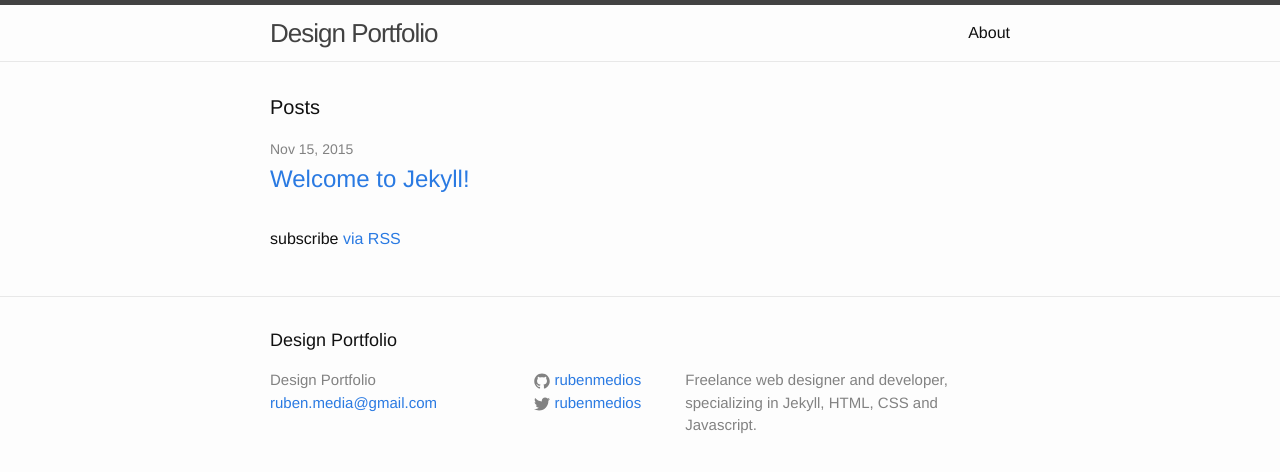
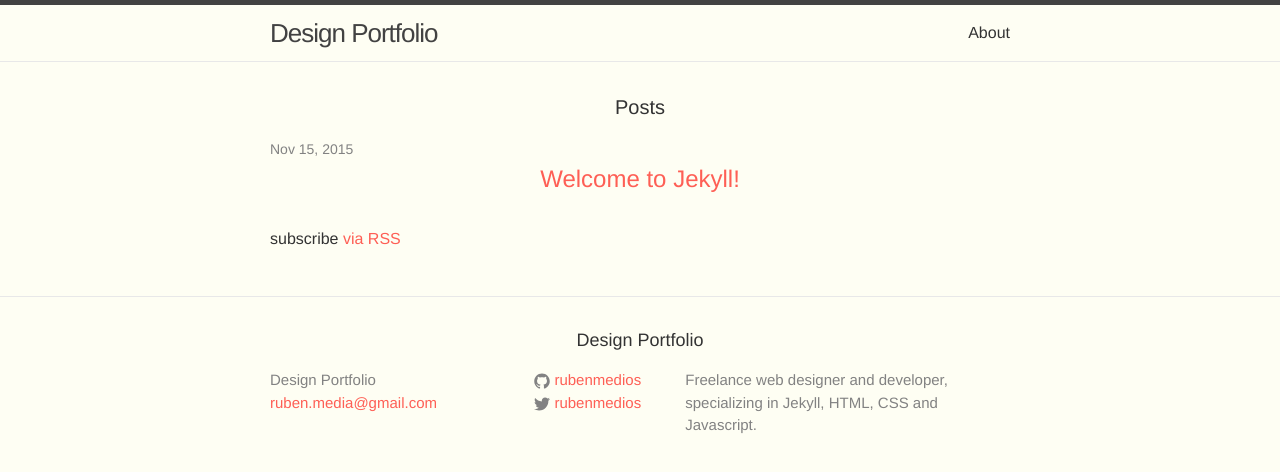
Before and after one commit to rubenmedios/designer-portfolio, a Jekyll site: the page built from index.html, in a window 1280 px wide. Shown: the top 472 px of the page. Built offline with Jekyll 4.4.1, drawn with Linux system fonts in a browser that asks for light colours.

Commit message:
add variables and defualt styles

```diff
--- a/_sass/_base.scss
+++ b/_sass/_base.scss
@@ -82,9 +82,14 @@ li {
  * Headings
  */
 h1, h2, h3, h4, h5, h6 {
-    font-weight: $base-font-weight;
+    font-weight: 500;
+    text-align: center;
 }
-
+.mega   { font-size: $mega-font-size; }
+h1, .h1 { font-size: $h1-font-size; }
+h2, .h2 { font-size: $h2-font-size; }
+h3, .h3 { font-size: $h3-font-size; }
+h4, .h4 { font-size: $h4-font-size; }
 
 
 /**
@@ -93,13 +98,10 @@ h1, h2, h3, h4, h5, h6 {
 a {
     color: $brand-color;
     text-decoration: none;
-
-    &:visited {
-        color: darken($brand-color, 15%);
-    }
+    transition: 0.3s;
 
     &:hover {
-        color: $text-color;
+        color: $blue-color;
         text-decoration: underline;
     }
 }
--- a/css/main.scss
+++ b/css/main.scss
@@ -6,17 +6,30 @@
 
 
 // Our variables
-$base-font-family: "Helvetica Neue", Helvetica, Arial, sans-serif;
+$base-font-family: 'AvenirNext LT Pro', "Helvetica Neue", Helvetica, Arial, sans-serif;
 $base-font-size:   16px;
 $base-font-weight: 400;
 $small-font-size:  $base-font-size * 0.875;
 $base-line-height: 1.5;
 
+$mega-font-size: 100px;
+$h1-font-size: 70px;
+$h2-font-size: 40px;
+$h3-font-size: 30px;
+$h4-font-size: 24px;
+
 $spacing-unit:     30px;
 
-$text-color:       #111;
-$background-color: #fdfdfd;
-$brand-color:      #2a7ae2;
+$text-color:       #333;
+$background-color: #fefef3;
+$brand-color:      #fe5f55;
+
+$blue-color:      #92b5bd;
+$yellow-color:      #ede24e;
+$red-color:      #df6d59;
+$purple-color:      #6b2329;
+
+
 
 $grey-color:       #828282;
 $grey-color-light: lighten($grey-color, 40%);
```
Also changed, not shown: css/config.rb (added, +8 -0 lines).
